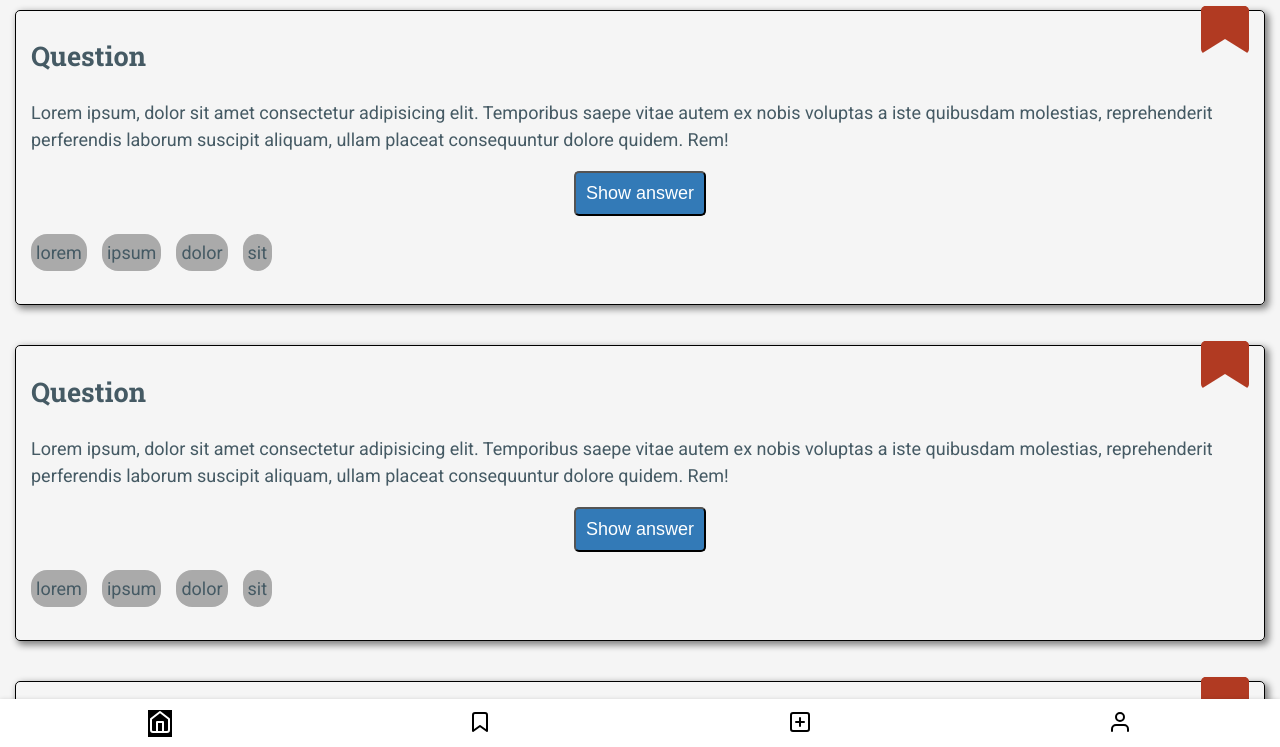
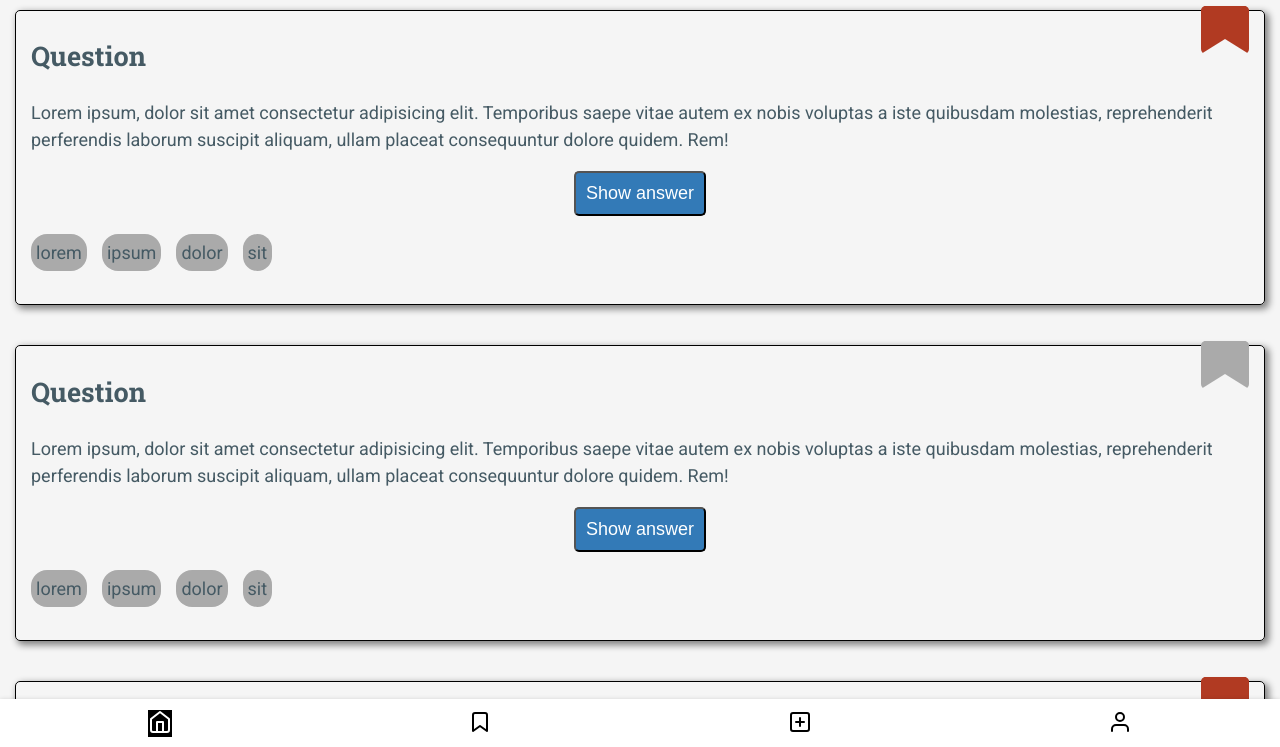
Before and after one commit to karstenlenz/quiz-app, a website: page index.html in a window 1280 px wide. Shown: the part 53-800 px from the top of the page. Drawn offline with Linux system fonts and the light colour scheme.

Commit message:
Add inactive bookmark style

```diff
--- a/index.html
+++ b/index.html
@@ -33,7 +33,7 @@
         </ul>
       </section>
       <section class="card">
-        <button class="card__bookmark card__bookmark--active"></button>
+        <button class="card__bookmark card__bookmark--inactive"></button>
         <h2 class="card__headline">Question</h2>
         <p class="card__text card__text--question">
           Lorem ipsum, dolor sit amet consectetur adipisicing elit. Temporibus
--- a/scss/styles.scss
+++ b/scss/styles.scss
@@ -24,6 +24,9 @@
 }
 
 .card__bookmark--inactive {
+  border-right-color: #aaa;
+  border-top-color: #aaa;
+  border-left-color: #aaa;
 }
 
 .tag-list {
```
Also changed, not shown: styles.css.
